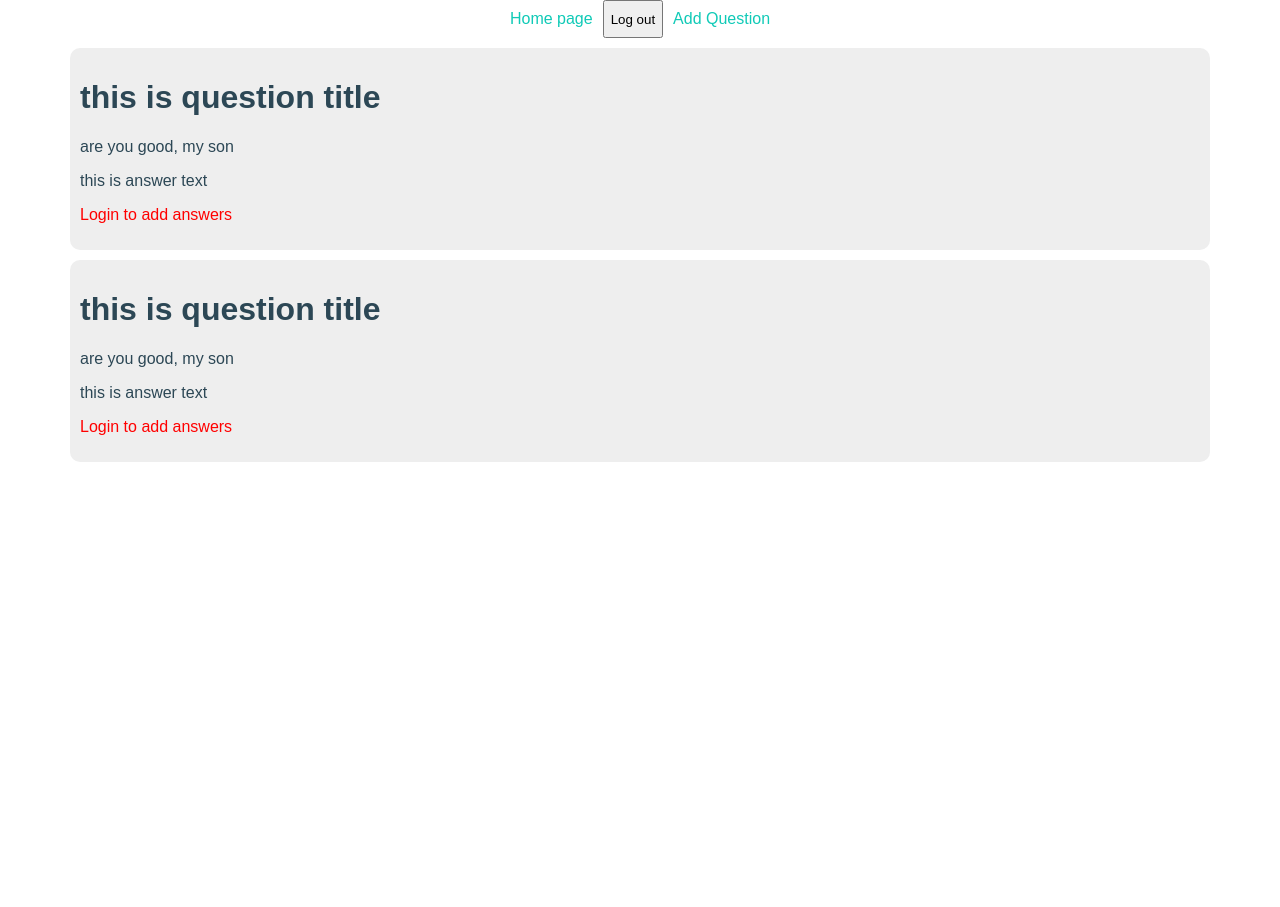
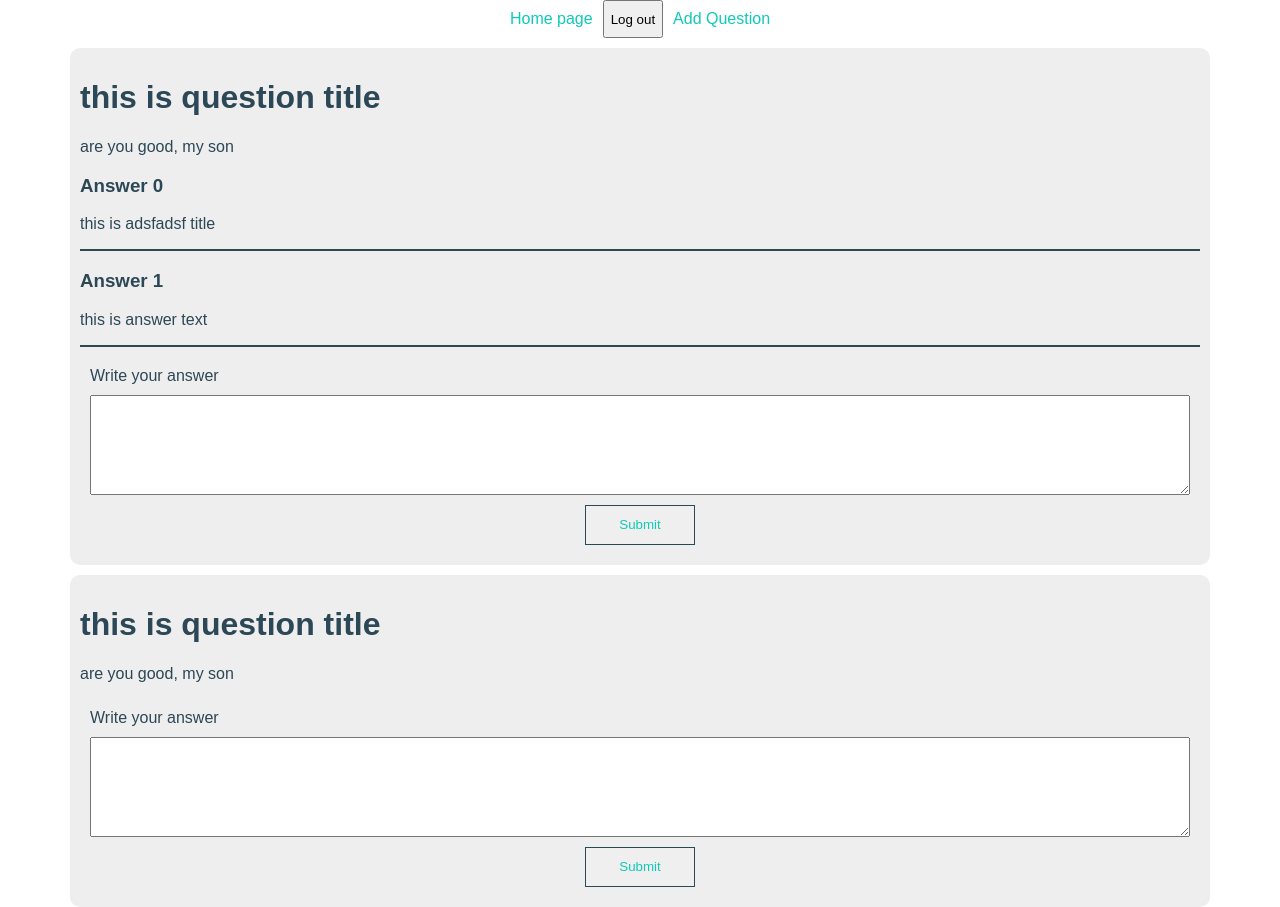
Before and after one commit to abdoemr11/Question-rush, a React (Create React App) app: page / in a window 1280 px wide. Before the commit the page ends 800 px from the top, so only its background shows below. Built offline with nearby package versions, Linux system fonts and the light colour scheme; no server answers; sample sign-in values are in the browser's storage.

Commit message:
ready for login styling

```diff
--- a/src/App.css
+++ b/src/App.css
@@ -55,8 +55,32 @@ body {
   color: var(--secondary-color);
   margin-top: 10px;
 }
+.question .answer {
+  border-bottom: 2px solid var(--secondary-color) ;
+}
+.question .add-answer {
+	display: flex;
+	flex-direction: column;
+	margin-top: 10px;
+	padding: 10px;
+}
+.question textarea {
+	margin-top: 10px;
+	margin-bottom: 10px;
+	height: 100px;
+}
+.question .add-answer button {
+	border: 1px solid var(--secondary-color);
+	color: var(--main-color);
+	width: 10%;
+	height: 40px;
+	margin: auto;
+}
 /* End  Question styling */
 
+/* Start Login styling */
+/* Start Login styling */
 .login-warning {
   color: red;
+  text-align: center;
 }
--- a/src/App.js
+++ b/src/App.js
@@ -17,7 +17,7 @@ function App() {
     signOut(auth).then(()=>{
       localStorage.clear();
       setIsAuth(false);
-
+      window.location.replace('/');
 
     })
   }
@@ -37,7 +37,7 @@ function App() {
     </div>
 
       <Routes>
-        <Route path="/" element={<Questions/>}/>
+        <Route path="/" element={<Questions isAuth={isAuth}/>}/>
         <Route path="/login" element={<Login setIsAuth={setIsAuth}/>}/>
 
         <Route path="/addquestion" element={<AddQuestion auth={auth} isAuth={isAuth}/>}/>
--- a/src/components/AddAnswer.js
+++ b/src/components/AddAnswer.js
@@ -7,7 +7,7 @@ export const AddAnswer = ({isAuth}) => {
     }
     if(isAuth)
         return(
-            <div>
+            <div className="add-answer">
 
                 <label htmlFor="answer_text">Write your answer</label>
                 <textarea name="answer_text"
@@ -15,7 +15,7 @@ export const AddAnswer = ({isAuth}) => {
                     value={answerText}
                     required
                 />
-                <button onClick={sumbitAnswer}>Submit Question</button>
+                <button onClick={sumbitAnswer}>Submit</button>
             </div>
 
         );
--- a/src/components/Answer.js
+++ b/src/components/Answer.js
@@ -1,7 +1,7 @@
-export const Answer = (answer) => {
+export const Answer = ({answer, index}) => {
     return (
-        <div>
-            <p>this is answer text</p>
+        <div className="answer">
+            <h3>Answer {index}</h3>
             <p>{answer.answerText}</p>
         </div>
 
--- a/src/components/Question.js
+++ b/src/components/Question.js
@@ -1,7 +1,7 @@
 import { AddAnswer } from "./AddAnswer";
 import { Answer } from "./Answer";
 
-export const Question = ({question, answers}) =>{
+export const Question = ({question, answers, isAuth}) =>{
 
     return(
         <div className="question">
@@ -9,8 +9,8 @@ export const Question = ({question, answers}) =>{
             <div>
                 <p>{question.questionText}</p>
                 {/* answers */}
-                {answers.map(ans=><Answer answer={ans}/>)}
-                <AddAnswer/>
+                {answers.map((ans,i)=><Answer answer={ans} index={i}/>)}
+                <AddAnswer isAuth={isAuth}/>
             </div>
 
         </div>
--- a/src/components/Questions.js
+++ b/src/components/Questions.js
@@ -2,17 +2,23 @@ import { collection, getDocs } from "firebase/firestore";
 import { useEffect, useState } from "react";
 import { db } from "../firebase-config";
 import { Question } from "./Question";
-export const Questions = () => {
+export const Questions = ({isAuth}) => {
     const dummy_question = [{questionTitle: "this is question title",
                             questionText: "are you good, my son",
                             id: 123},
                             {questionTitle: "this is question title",
                             questionText: "are you good, my son",
-                            id: 123}];
-    const dummy_answer = [{answerText: "this is question title",
+                            id: 2}];
+    const dummy_answer = [{answerText: "this is adsfadsf title",
                             author:{ name: "abdo", id: 1},
                             id: 10,
-                            questionId:123}];
+                            questionId:123},
+                            {answerText: "this is answer text",
+                            author:{ name: "abdo", id: 1},
+                            id: 10,
+                            questionId:123},
+
+                        ];
     const [questions, setQuestions] = useState([]);
     const [answers, setAnswers] = useState([]);
     const questionReference = collection(db, "questions");
@@ -38,6 +44,7 @@ export const Questions = () => {
                 <Question   key={question.id}
                             question={question}
                             answers = {answers.filter(ans=>ans.questionId === question.id)}
+                            isAuth={isAuth}
                             />)
         }
 
```
